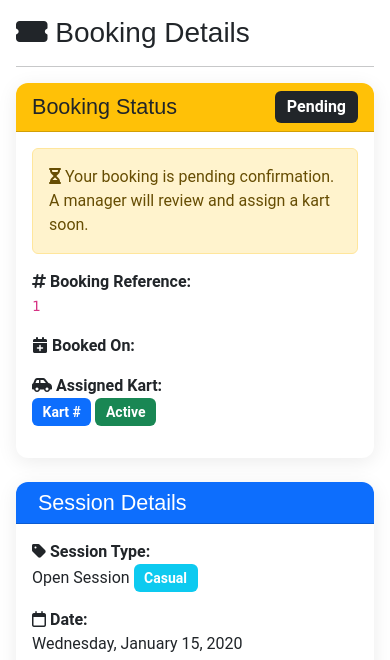
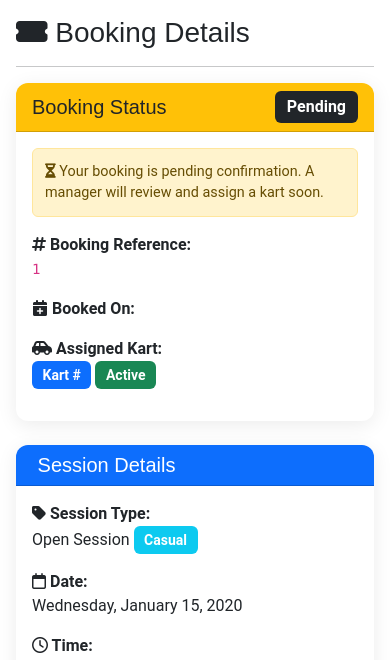
Before and after one commit to antfildes10/Project-4, a Django app: page /bookings/1/ in a window 390 px wide. Shown: the part 104-764 px from the top of the page. Run offline with Django 5.2, Linux system fonts and the light colour scheme; a user stored in the database is signed in; tables that the repository leaves empty hold one stand-in row (values such as "Sample post").

Commit message:
style(mobile): optimize session detail page layout
- Reduce alert box font size and padding
- Scale card header headings for mobile
- Optimize list group item sizing
- Make tables more compact with smaller fonts
- Reduce table cell padding for mobile
- Improve overall readability on small screens

🤖 Generated with [Claude Code](https://claude.com/claude-code)

Co-Authored-By: Claude <noreply@anthropic.com>

```diff
--- a/static/css/style.css
+++ b/static/css/style.css
@@ -289,6 +289,32 @@ footer a:hover {
 
   .page-link {
     padding: 0.5rem 0.75rem;
+  }
+
+  /* Session detail page */
+  .alert {
+    font-size: 0.9rem;
+    padding: 0.75rem;
+  }
+
+  .card-header h2,
+  .card-header h3 {
+    font-size: 1.25rem;
+  }
+
+  .list-group-item {
+    padding: 0.75rem;
+    font-size: 0.9rem;
+  }
+
+  /* Table responsiveness */
+  .table {
+    font-size: 0.85rem;
+  }
+
+  .table td,
+  .table th {
+    padding: 0.5rem;
   }
 }
 
```
